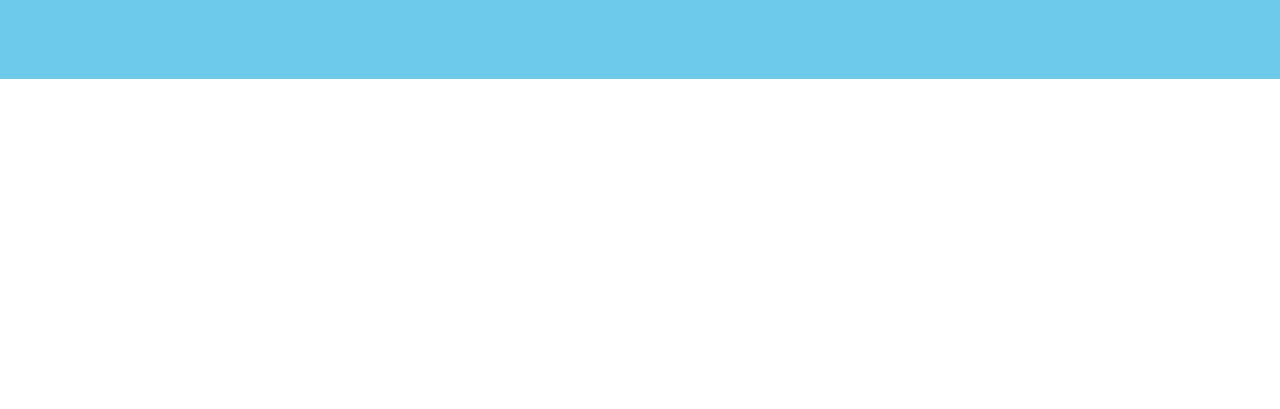
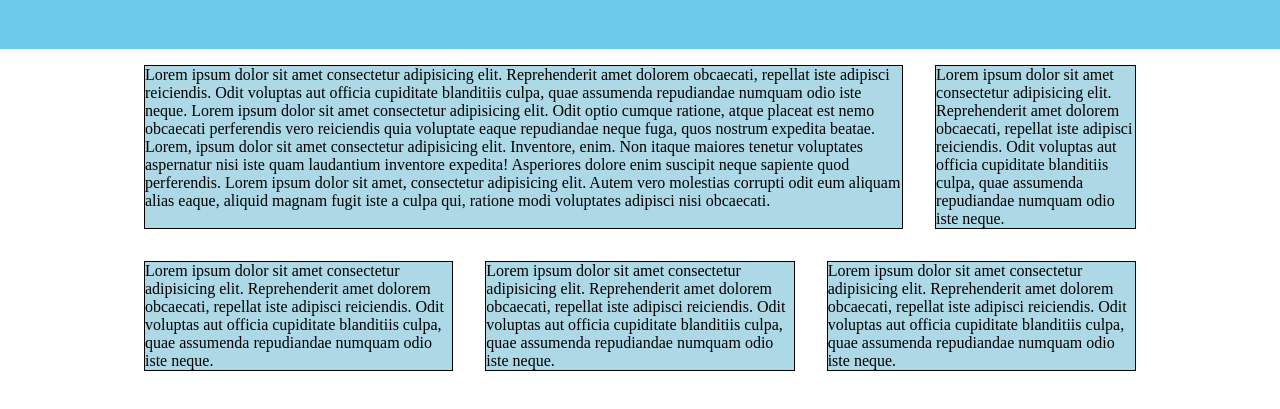
Before and after one commit to silviosalza/htmlcss-responsive-layout, a plain HTML site: page index.html in a window 1280 px wide. Shown: the part 21-430 px from the top of the page. Drawn offline with Linux system fonts and the light colour scheme.

Commit message:
jumbo done

```diff
--- a/css/style.css
+++ b/css/style.css
@@ -16,8 +16,8 @@
 
 /* !COMMONS */
 /* ********************************** */
-header{
-    height: 100px;
+.header{
+    height: 70px;
     background-color: rgb(110, 202, 233);
 }
 
@@ -32,6 +32,13 @@ header{
     width: 100%;
     max-width: 1200px;
     margin: 0 auto;
+}
+.card{
+    /* debug */
+    background-color: lightblue;
+    border: 1px solid black;
+    margin: 1rem;
+
 }
 
 
@@ -60,5 +67,10 @@ header a{
     .container{
         width: 80%;
     }
+}
+@media screen and (min-width:768px){
 
+    .col{
+        display: flex;
+    }
 }
--- a/index.html
+++ b/index.html
@@ -13,6 +13,7 @@
     <!-- *header -->
 
         <header>
+            <div class="header">
                 <div class="flex-spacebet container">
                     <div class="logo">LOGO</div>
                     <div class="hamburger">
@@ -27,6 +28,38 @@
                             <li><a class="white-button" href="">Getting Started</a></li>
                         </ul>
                     </nav>
+                </div>
+            </div>
+
+            <div class="jumbo container">
+                <div class="row">
+                    <div class="col">
+                        <div class="card one">
+                            Lorem ipsum dolor sit amet consectetur adipisicing elit. Reprehenderit amet dolorem obcaecati, repellat iste adipisci reiciendis. Odit voluptas aut officia cupiditate blanditiis culpa, quae assumenda repudiandae numquam odio iste neque.
+                            Lorem ipsum dolor sit amet consectetur adipisicing elit. Odit optio cumque ratione, atque placeat est nemo obcaecati perferendis vero reiciendis quia voluptate eaque repudiandae neque fuga, quos nostrum expedita beatae.
+                            Lorem, ipsum dolor sit amet consectetur adipisicing elit. Inventore, enim. Non itaque maiores tenetur voluptates aspernatur nisi iste quam laudantium inventore expedita! Asperiores dolore enim suscipit neque sapiente quod perferendis.
+                            Lorem ipsum dolor sit amet, consectetur adipisicing elit. Autem vero molestias corrupti odit eum aliquam alias eaque, aliquid magnam fugit iste a culpa qui, ratione modi voluptates adipisci nisi obcaecati.
+                        </div>
+                        <div class="card two">
+                            Lorem ipsum dolor sit amet consectetur adipisicing elit. Reprehenderit amet dolorem obcaecati, repellat iste adipisci reiciendis. Odit voluptas aut officia cupiditate blanditiis culpa, quae assumenda repudiandae numquam odio iste neque.</div>
+                    </div>
+                    <div class="col">
+                        <div class="card">
+                                Lorem ipsum dolor sit amet consectetur adipisicing elit. Reprehenderit amet dolorem obcaecati, repellat iste adipisci reiciendis. Odit voluptas aut officia cupiditate blanditiis culpa, quae assumenda repudiandae numquam odio iste neque.
+                        </div>
+                        <div class="card">
+                                Lorem ipsum dolor sit amet consectetur adipisicing elit. Reprehenderit amet dolorem obcaecati, repellat iste adipisci reiciendis. Odit voluptas aut officia cupiditate blanditiis culpa, quae assumenda repudiandae numquam odio iste neque.
+                        </div>
+                        <div class="card">
+                                Lorem ipsum dolor sit amet consectetur adipisicing elit. Reprehenderit amet dolorem obcaecati, repellat iste adipisci reiciendis. Odit voluptas aut officia cupiditate blanditiis culpa, quae assumenda repudiandae numquam odio iste neque.
+                        </div>
+                    </div>
+                </div>
+
+
+
+
+
             </div>
         </header>
 
```
Lines whose indentation alone changed are shown as unchanged.
